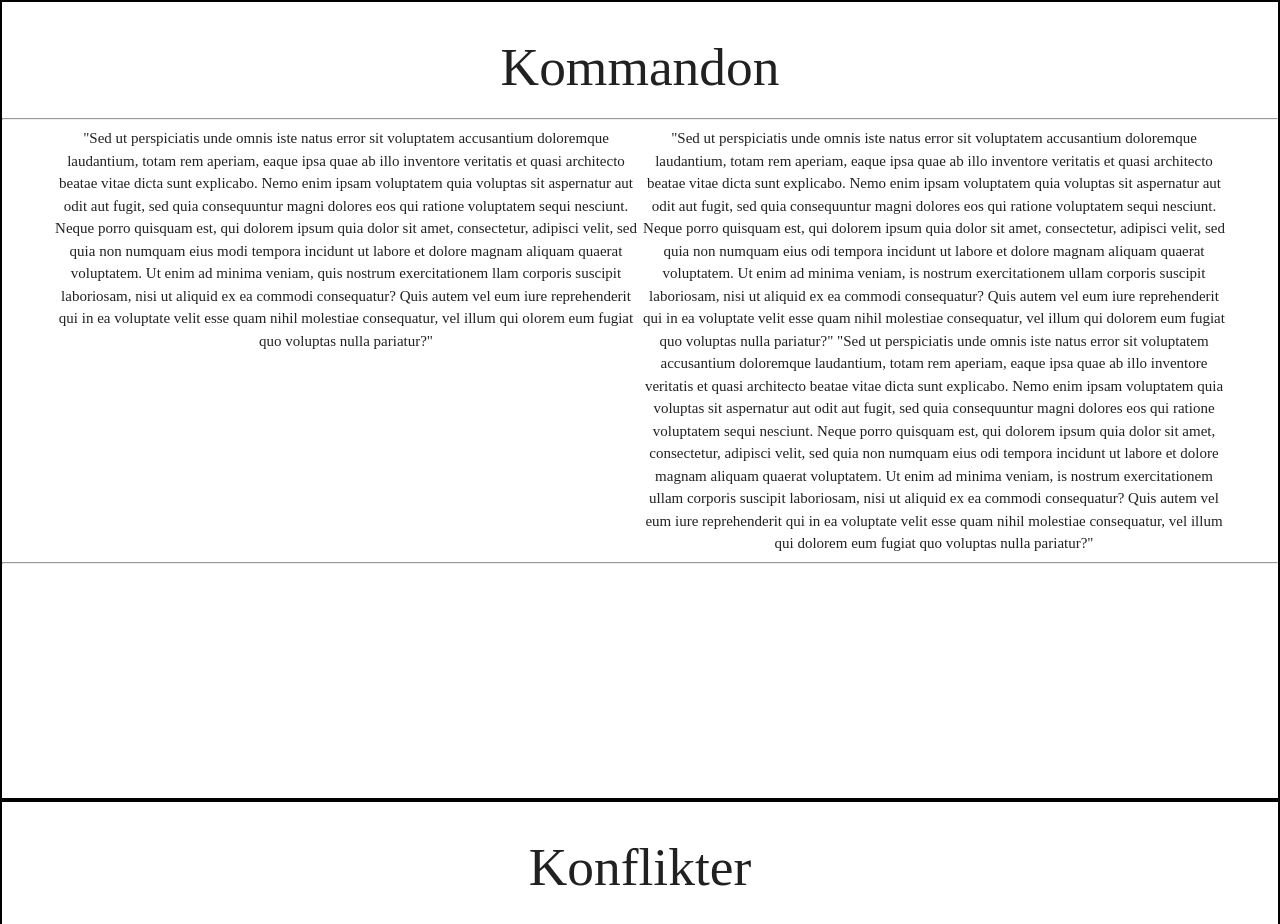
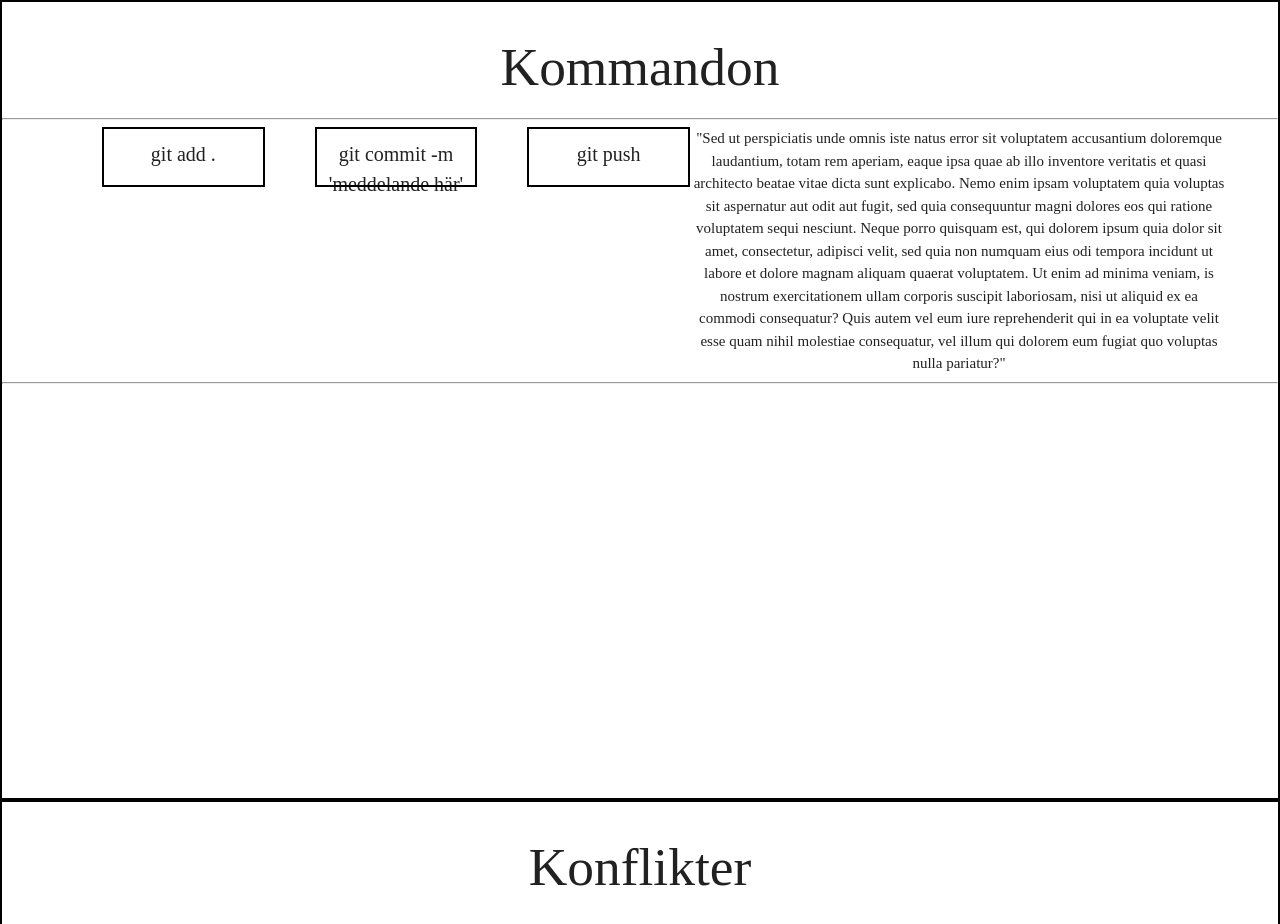
Before and after one commit to ellinorwase/how-to-git, a React (Create React App) app: page / in a window 1280 px wide. Shown: the part 1600-2524 px from the top of the page. Built offline with nearby package versions, Linux system fonts and the light colour scheme; a web font is replaced by a local one.

Commit message:
added some command boxes

```diff
--- a/src/components/commands.js
+++ b/src/components/commands.js
@@ -11,28 +11,12 @@ export class commands extends Component {
                 <hr></hr>
                 <div className='wrapper2'>
                     <div className='wrapper3'>
-                    "Sed ut perspiciatis unde omnis iste natus error sit voluptatem accusantium doloremque
-                    laudantium, totam rem aperiam, eaque ipsa quae ab illo inventore veritatis et quasi
-                    architecto beatae vitae dicta sunt explicabo. Nemo enim ipsam voluptatem quia voluptas
-                    sit aspernatur aut odit aut fugit, sed quia consequuntur magni dolores eos qui ratione
-                    voluptatem sequi nesciunt. Neque porro quisquam est, qui dolorem ipsum quia dolor sit amet,
-                    consectetur, adipisci velit, sed quia non numquam eius modi tempora incidunt ut labore et
-                    dolore magnam aliquam quaerat voluptatem. Ut enim ad minima veniam, quis nostrum exercitationem
-                    llam corporis suscipit laboriosam, nisi ut aliquid ex ea commodi consequatur? Quis autem vel eum
-                    iure reprehenderit qui in ea voluptate velit esse quam nihil molestiae consequatur, vel illum qui
-                    olorem eum fugiat quo voluptas nulla pariatur?"
+                    <div className='com1'>git add .</div>
+                    <div className='com2'>git commit -m 'meddelande här'</div>
+                    <div className='com3'>git push</div>
                     </div>
                     <div className='wrapper4'>
                     "Sed ut perspiciatis unde omnis iste natus error sit voluptatem accusantium doloremque laudantium,
-                    totam rem aperiam, eaque ipsa quae ab illo inventore veritatis et quasi architecto beatae vitae
-                    dicta sunt explicabo. Nemo enim ipsam voluptatem quia voluptas sit aspernatur aut odit aut fugit,
-                    sed quia consequuntur magni dolores eos qui ratione voluptatem sequi nesciunt. Neque porro quisquam
-                     est, qui dolorem ipsum quia dolor sit amet, consectetur, adipisci velit, sed quia non numquam eius
-                     odi tempora incidunt ut labore et dolore magnam aliquam quaerat voluptatem. Ut enim ad minima veniam,
-                     is nostrum exercitationem ullam corporis suscipit laboriosam, nisi ut aliquid ex ea commodi consequatur?
-                      Quis autem vel eum iure reprehenderit qui in ea voluptate velit esse quam nihil molestiae consequatur,
-                       vel illum qui dolorem eum fugiat quo voluptas nulla pariatur?"
-                       "Sed ut perspiciatis unde omnis iste natus error sit voluptatem accusantium doloremque laudantium,
                     totam rem aperiam, eaque ipsa quae ab illo inventore veritatis et quasi architecto beatae vitae
                     dicta sunt explicabo. Nemo enim ipsam voluptatem quia voluptas sit aspernatur aut odit aut fugit,
                     sed quia consequuntur magni dolores eos qui ratione voluptatem sequi nesciunt. Neque porro quisquam
--- a/src/css/commands.css
+++ b/src/css/commands.css
@@ -30,3 +30,36 @@
     justify-content: space-between;
 
 }
+
+.com1{
+    display: block;
+    font-size: 20px;
+    border: 2px solid black ;
+    padding: 10px;
+    height:60px;
+    width:300px;
+    margin-left:50px;
+    justify-content: space-between;
+
+}
+
+.com2{
+    display:block;
+    font-size: 20px;
+    border: 2px solid black ;
+    padding: 10px;
+    height:60px;
+    width:300px;
+    margin-left:50px;
+
+}
+
+.com3{
+    display:block;
+    font-size: 20px;
+    border: 2px solid black ;
+    padding: 10px;
+    height:60px;
+    width:300px;
+    margin-left:50px;
+}
```
